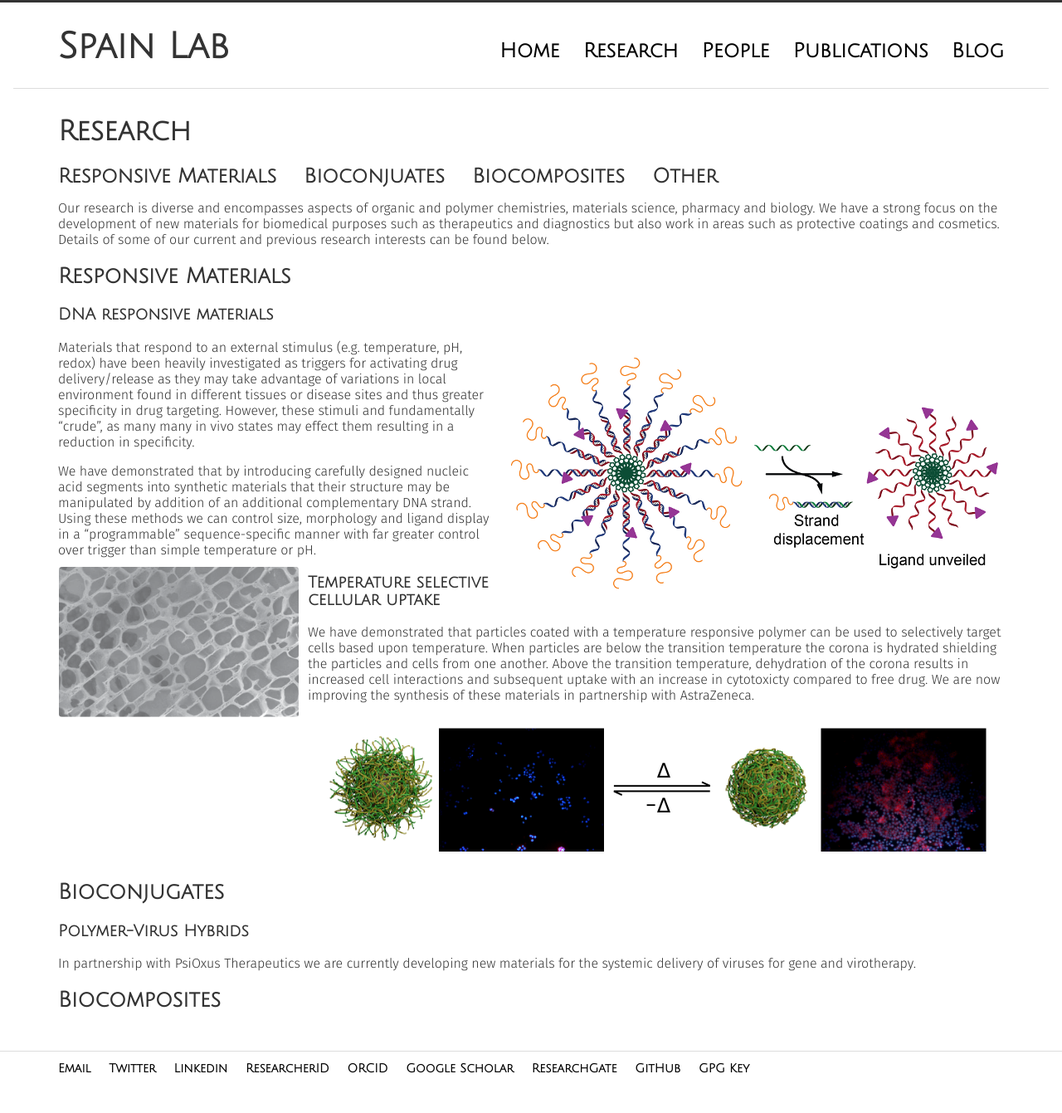
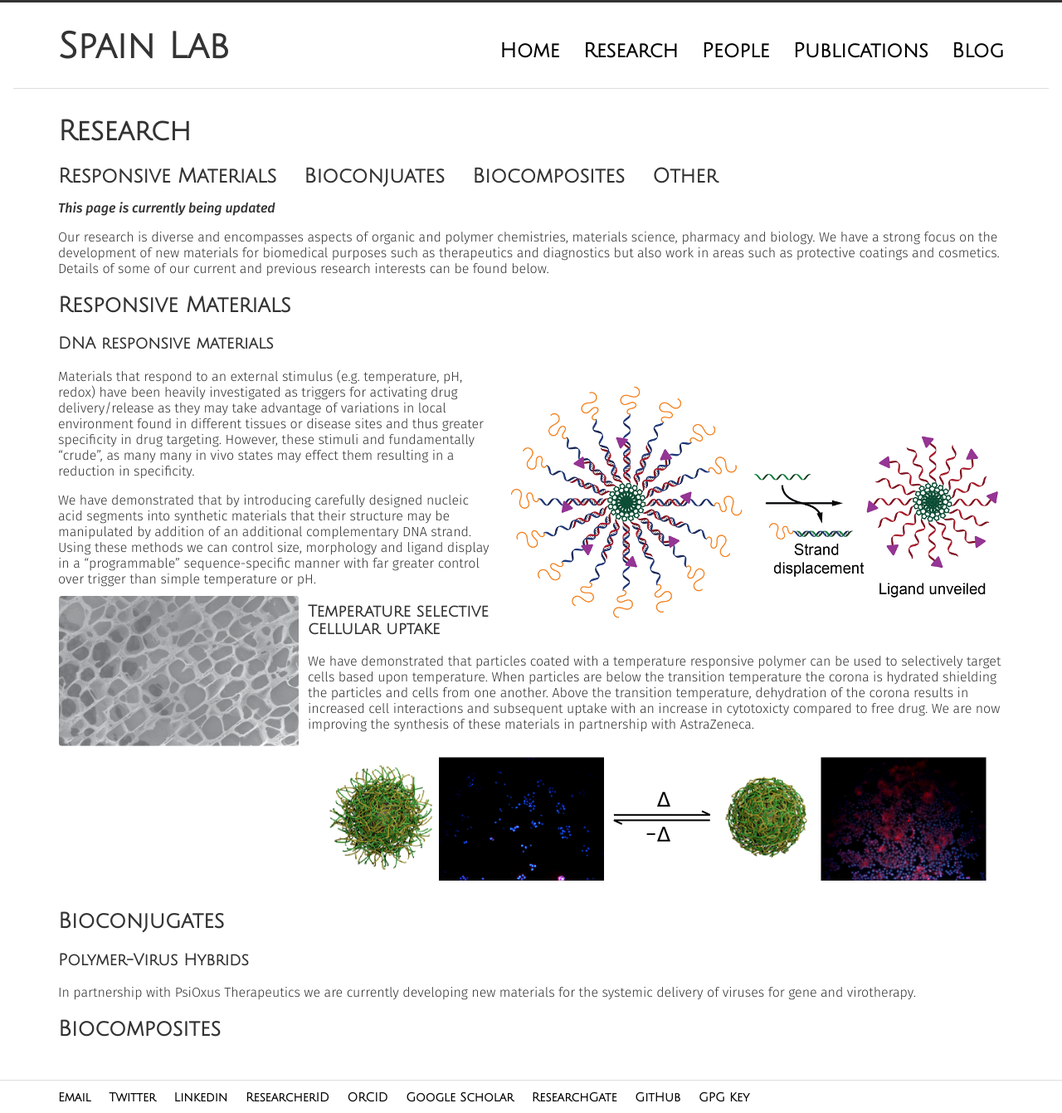
Before and after one commit to sebspain/sebspain.github.io, a Jekyll site: the page built from research/index.md, in a window 1280 px wide. Shown: the whole page at 83% size. Built offline with Jekyll 4.4.1, drawn with Linux system fonts in a browser that asks for light colours; Markdown is read by kramdown in place of the engine named in the settings; before the commit the page ends 1306 px from its top, so only the background shows below that.

Commit message:
note about updates

```diff
--- a/research/index.md
+++ b/research/index.md
@@ -9,6 +9,7 @@ title: Research
     <a href="#">Other</a>
 </nav>
 
+***This page is currently being updated***
 
 Our research is diverse and encompasses aspects of organic and polymer chemistries, materials science, pharmacy and biology. We have a strong focus on the development of new materials for biomedical purposes such as therapeutics and diagnostics but also work in areas such as protective coatings and cosmetics. Details of some of our current and previous research interests can be found below.
 
```
